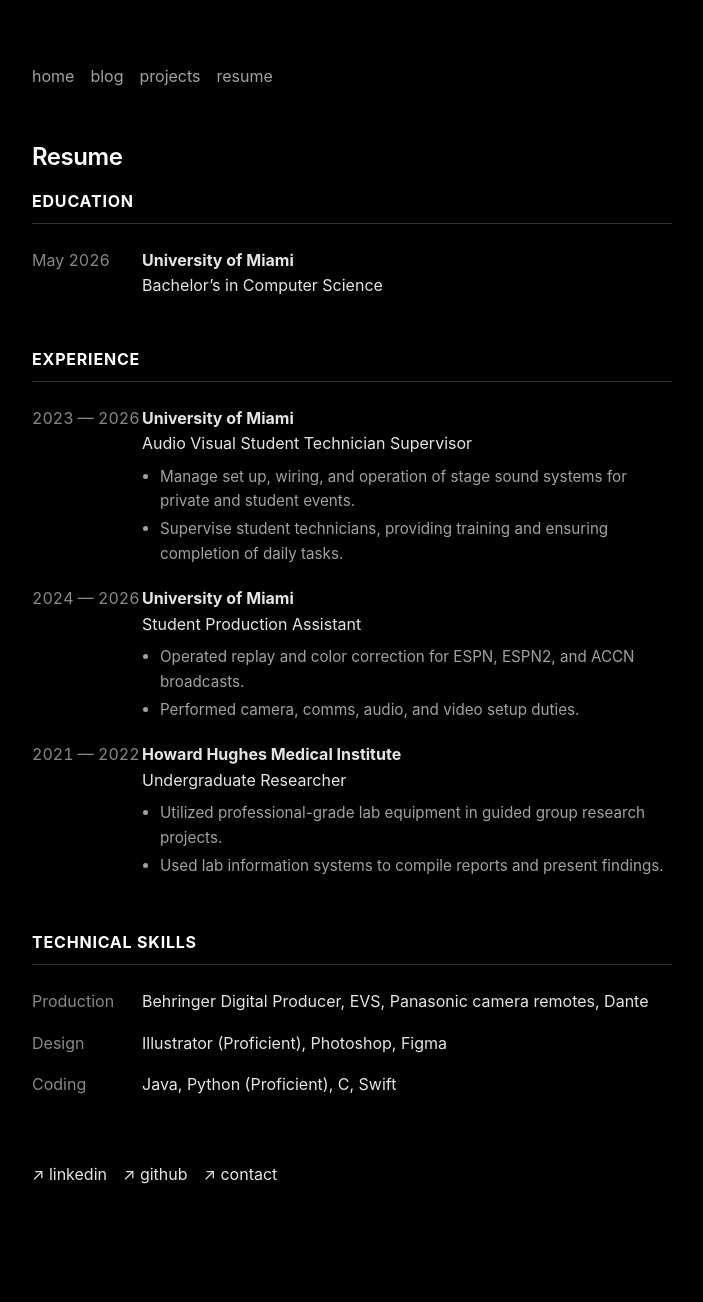
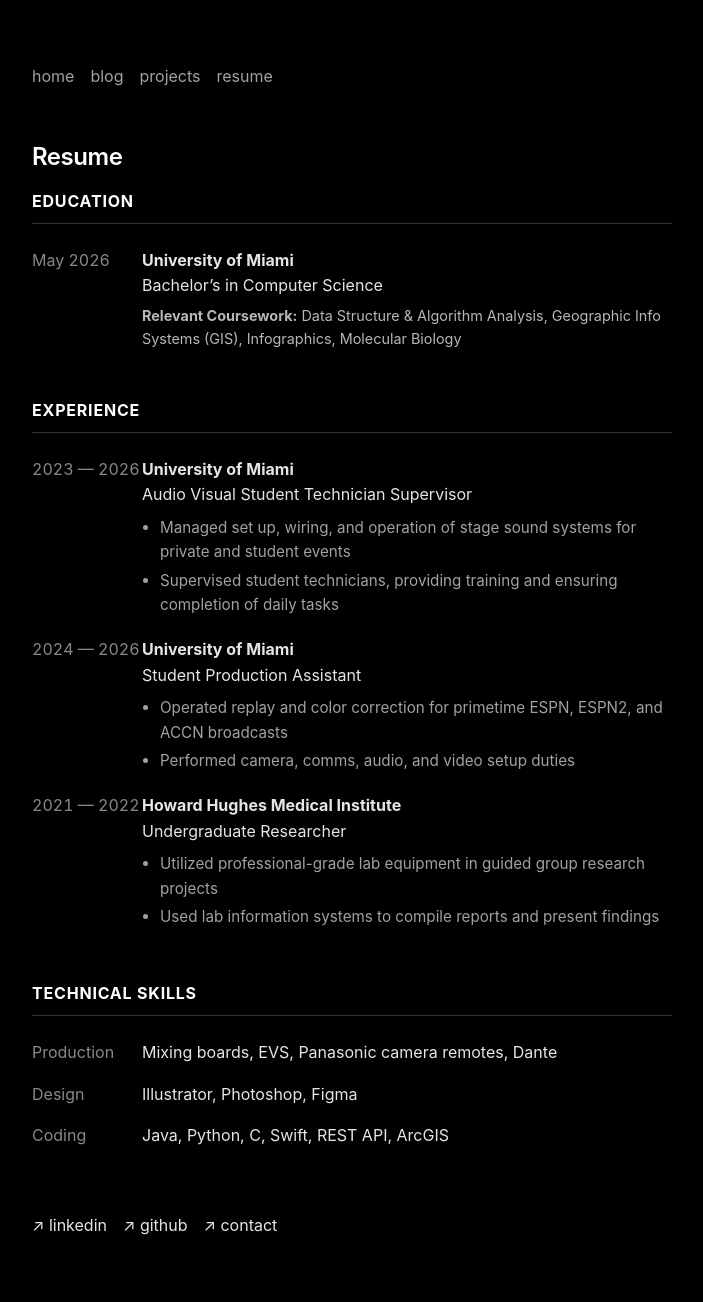
Before and after one commit to souttoa/souttoa.github.io, a Jekyll site: the page built from resume.html, in a window 1280 px wide. Shown: the whole page, without its empty margins (288-991 px from the left). Built offline with Jekyll 4.4.1, drawn with Linux system fonts in a browser that asks for light colours; before the commit the page ends 1251 px from its top, so only the background shows below that.

Commit message:
Enhance resume details and technical skills

```diff
--- a/resume.html
+++ b/resume.html
@@ -13,6 +13,9 @@
         <div class="resume-details">
             <strong>University of Miami</strong><br>
             Bachelor’s in Computer Science
+            <div class="resume-coursework" style="margin-top: 5px; font-size: 0.9em; opacity: 0.8;">
+                <strong>Relevant Coursework:</strong> Data Structure & Algorithm Analysis, Geographic Info Systems (GIS), Infographics, Molecular Biology
+            </div>
         </div>
     </div>
 </section>
@@ -25,8 +28,8 @@
             <strong>University of Miami</strong><br>
             Audio Visual Student Technician Supervisor
             <ul class="resume-bullets">
-                <li>Manage set up, wiring, and operation of stage sound systems for private and student events.</li>
-                <li>Supervise student technicians, providing training and ensuring completion of daily tasks.</li>
+                <li>Managed set up, wiring, and operation of stage sound systems for private and student events</li>
+                <li>Supervised student technicians, providing training and ensuring completion of daily tasks</li>
             </ul>
         </div>
     </div>
@@ -37,8 +40,8 @@
             <strong>University of Miami</strong><br>
             Student Production Assistant
             <ul class="resume-bullets">
-                <li>Operated replay and color correction for ESPN, ESPN2, and ACCN broadcasts.</li>
-                <li>Performed camera, comms, audio, and video setup duties.</li>
+                <li>Operated replay and color correction for primetime ESPN, ESPN2, and ACCN broadcasts</li>
+                <li>Performed camera, comms, audio, and video setup duties</li>
             </ul>
         </div>
     </div>
@@ -49,8 +52,8 @@
             <strong>Howard Hughes Medical Institute</strong><br>
             Undergraduate Researcher
             <ul class="resume-bullets">
-                <li>Utilized professional-grade lab equipment in guided group research projects.</li>
-                <li>Used lab information systems to compile reports and present findings.</li>
+                <li>Utilized professional-grade lab equipment in guided group research projects</li>
+                <li>Used lab information systems to compile reports and present findings</li>
             </ul>
         </div>
     </div>
@@ -60,14 +63,14 @@
     <h2 class="resume-category">Technical Skills</h2>
     <div class="post-entry">
         <span class="date">Production</span>
-        <div class="resume-details">Behringer Digital Producer, EVS, Panasonic camera remotes, Dante</div>
+        <div class="resume-details">Mixing boards, EVS, Panasonic camera remotes, Dante</div>
     </div>
     <div class="post-entry">
         <span class="date">Design</span>
-        <div class="resume-details">Illustrator (Proficient), Photoshop, Figma</div>
+        <div class="resume-details">Illustrator, Photoshop, Figma</div>
     </div>
     <div class="post-entry">
         <span class="date">Coding</span>
-        <div class="resume-details">Java, Python (Proficient), C, Swift</div>
+        <div class="resume-details">Java, Python, C, Swift, REST API, ArcGIS</div>
     </div>
 </section>
```
